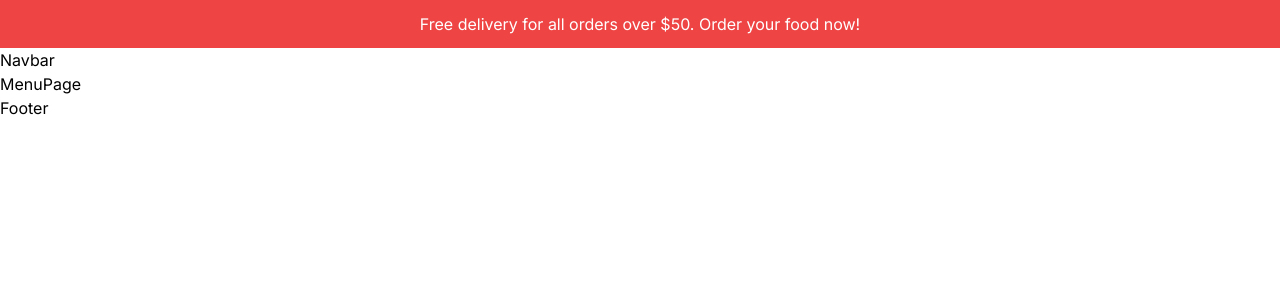
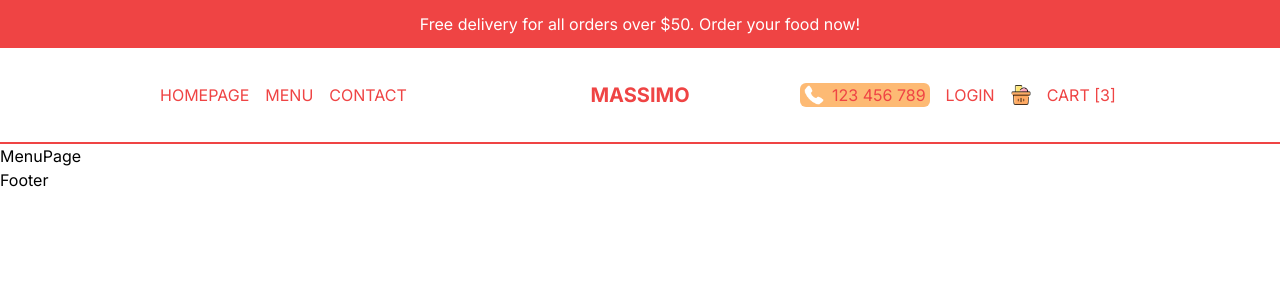
Before and after one commit to branmeco/restaurantapp, a Next.js app: page /menu in a window 1280 px wide. Shown: the top 300 px of the page. Built offline with nearby package versions, Linux system fonts and the light colour scheme.

Commit message:
React Tailwind Responsive Nabvar Menu tutorial

```diff
--- /dev/null
+++ b/src/components/CartIcon.tsx
@@ -0,0 +1,16 @@
+import Image from 'next/image';
+import Link from 'next/link'
+import React from 'react'
+
+function CartIcon() {
+  return (
+    <Link href="/cart" className='flex items-center gap-4'>
+      <div className='relative w-8 h-8 md:h-5 md:w-5'>
+        <Image src="/cart.png" alt="" fill/>
+      </div>
+      <span>Cart [3]</span>
+    </Link>
+  )
+}
+
+export default CartIcon
--- /dev/null
+++ b/src/components/Menu.tsx
@@ -0,0 +1,45 @@
+'use client'
+
+import React, { useState } from 'react';
+import Image from 'next/image';
+import Link from 'next/link';
+import CartIcon from './CartIcon';
+
+const links = [
+    { id: 1, title: 'HomePage', url: "/" },
+    { id: 2, title: 'Menu', url: "/menu" },
+    { id: 3, title: 'Working Hours', url: "/" },
+    { id: 4, title: 'Contact', url: "/" },
+];
+
+const Menu = () => {
+    const [open, setOpen] = useState(false);
+    //TEMPORARY
+    const user = false;
+    return (
+        <div>
+            {!open ? (
+                <Image src="/open.png" alt='' width={20} height={20} onClick={() => setOpen(true)} />
+            ) : (
+                <Image src="/close.png" alt='' width={20} height={20} onClick={() => setOpen(false)} />
+            )}
+            {open && (<div className='bg-red-500 text-white absolute left-0 top-24 h-[calc(100vh-6rem)] flex flex-col gap-8 w-full items-center justify-center text-3xl z-10'>
+                {links.map(item => (
+                    <Link href={item.url} key={item.id} onClick={() => setOpen(false)}>
+                        {item.title}
+                    </Link>
+                ))}
+
+                {!user ? (<Link href="/login" onClick={() => setOpen(false)}>Login</Link>
+                ) : (
+                    <Link href="/orders" onClick={() => setOpen(false)}>Ordres</Link>
+                )}
+                <Link href="/cart" onClick={() => setOpen(false)}>
+                    <CartIcon/>
+                </Link>
+            </div>)}
+        </div>
+    )
+}
+
+export default Menu
--- a/src/components/Navbar.tsx
+++ b/src/components/Navbar.tsx
@@ -1,8 +1,41 @@
-import React from 'react'
+import React from 'react';
+import Menu from './Menu';
+import Link from 'next/link';
+import CartIcon from './CartIcon';
+import Image from 'next/image';
 
 function Navbar() {
+  const user = false;
   return (
-    <div>Navbar</div>
+    <div className='h-12 text-red-500 p-4 flex items-center justify-between border-b-2 border-b-red-500 uppercase md:h-24 lg:px-20 xl:px-40'>
+      {/*LEFT LINKS*/}
+      <div className='hidden md:flex gap-4 flex-1'>
+        <Link href="/">HomePage</Link>
+        <Link href="/menu">Menu</Link>
+        <Link href="/">Contact</Link>
+      </div>
+      {/*LOGO*/}
+      <div className='text-xl md:font-bold flex-1 md:text-center'>
+        <Link href="/">Massimo</Link>
+      </div>
+      {/*MOBILE MENU*/}
+      <div className='md:hidden'>
+        <Menu />
+      </div>
+      {/*RIGHT LINKS*/}
+      <div className='hidden md:flex gap-4 items-center jsutify-end flex-1'>
+        <div className='md:absolute top-3 r-2 lg:static flex items-center gap-2 cursor-pointer bg-orange-300 px-1 rounded-md'>
+          <Image src="/phone.png" alt="" width={20} height={20} />
+          <span>123 456 789</span>
+        </div>
+        {!user ? (
+          <Link href="/login">Login</Link>
+        ) : (
+          <Link href="/orders">Orders</Link>
+        )}
+        <CartIcon />
+      </div>
+    </div>
   )
 }
 
```
